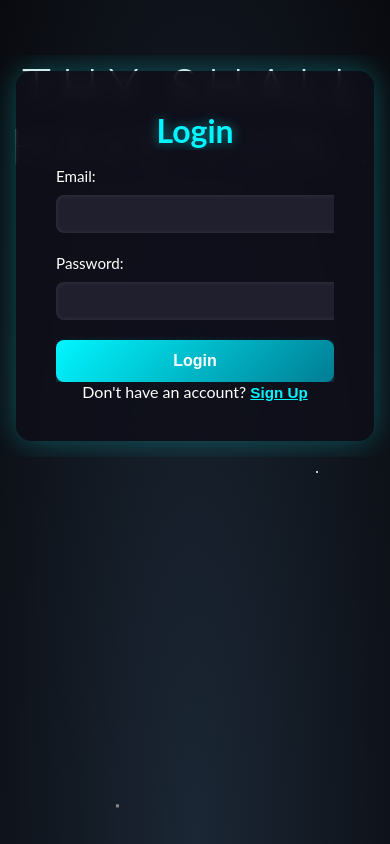
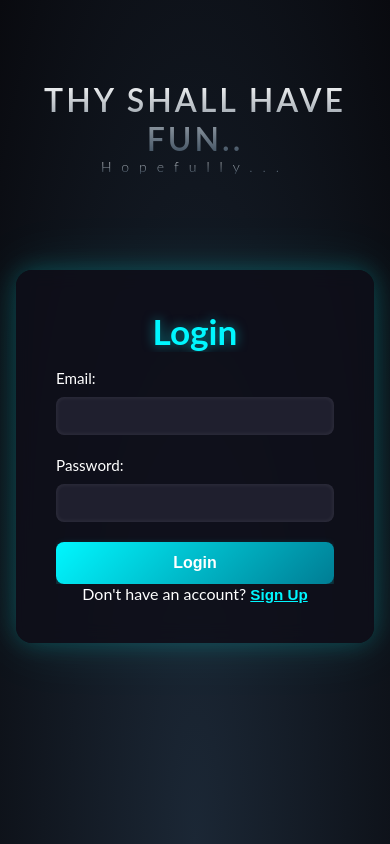
Before and after one commit to Nyanwarrior285/Arcade-Project, a Vue app in the folder frontend/: page / in a window 390 px wide. Built offline with nearby package versions, Linux system fonts and the light colour scheme.

Commit message:
change login page to responsive style

```diff
--- a/frontend/src/App.vue
+++ b/frontend/src/App.vue
@@ -187,16 +187,20 @@ function navigateTo(page) {
 
 <style scoped>
 
+
 .auth-container {
-  overflow-x:  hidden;
-  max-width: 400px;
-  margin: 2rem auto;
+  display: flex;
+  justify-content: center;
+  align-items: center;
+
+  width: 100%;
+  max-width: 100%;
+  height: 100vh;
+
   padding: 1rem;
-  border-radius: 8px;
-  margin-top: 14%;
+  padding-top: 10vh;
+  box-sizing: border-box;
 }
-
-
 
 .container {
   display: flex;
@@ -208,10 +212,9 @@ function navigateTo(page) {
   box-sizing: border-box;
 }
 
+.login-box {
 
-
-.login-box {
-  /* display: flex; */
+  display: block;
   background: rgba(15, 15, 25, 0.85);
   padding: 2.5rem;
   border-radius: 16px;
@@ -219,8 +222,10 @@ function navigateTo(page) {
   backdrop-filter: blur(10px);
   color: white;
   text-align: center;
-  max-width: 100% ;
-  margin: 0;
+  max-width: 400px;
+  width: 100%;
+  box-sizing: border-box;
+  margin: 0 auto;
   animation: fadeIn 1.2s ease-out;
   z-index: 2;
 
@@ -230,11 +235,12 @@ function navigateTo(page) {
   overflow-x: hidden;
   text-align: left;
   margin: 0 auto;
+  min-height: fit-content;
 }
 
 .login-box h2 {
   overflow-x: hidden;
-  font-size: 2rem;
+  font-size: 2.2rem;
   margin-bottom: 1rem;
   color: #00f7ff;
   text-shadow: 0 0 12px rgba(0, 247, 255, 0.5);
@@ -243,6 +249,7 @@ function navigateTo(page) {
 .login-box input {
   overflow-x:  hidden;
   width: 100%;
+  box-sizing: border-box;
   padding: 10px 12px;
   margin: 10px 0 20px;
   border: none;
@@ -269,10 +276,12 @@ function navigateTo(page) {
   border-radius: 8px;
   font-size: 1rem;
   width: 100%;
+  box-sizing: border-box;
   cursor: pointer;
   transition: background 0.3s, transform 0.2s, box-shadow 0.3s;
   box-shadow: 0 4px 10px rgba(0, 247, 255, 0.3);
 }
+
 
 .login-box button[type="submit"]:hover {
   background: linear-gradient(135deg, #00d0ff, #006a80);
@@ -402,8 +411,14 @@ function navigateTo(page) {
   -webkit-text-fill-color: transparent;
 }
 
+#title span:first-child {
+  font-size: 64px;
+  font-weight: 600;
+  letter-spacing: 12px;
+}
+
 #title span:nth-child(2) {
-  font-size: 20px;         /* or any size you want */
+  font-size: 20px;
 }
 
 
@@ -585,5 +600,36 @@ html, body {
 }
 
 
+@media (min-width: 600px) {
 
+  .login-box {
+    font-size: 1rem;
+  }
+
+  .login-box input,
+  .login-box button[type="submit"] {
+    font-size: 0.95rem;
+    padding: 10px;
+  }
+
+   #title span:first-child {
+    font-size: 42px;
+    letter-spacing: 6px;
+  }
+
+  #title span:nth-child(2) {
+    font-size: 16px;
+  }
+}
+
+@media (max-width: 480px) {
+  #title span:first-child {
+    font-size: 32px;
+    letter-spacing: 3px;
+  }
+
+  #title span:nth-child(2) {
+    font-size: 14px;
+  }
+}
 </style>
--- a/frontend/src/components/Minesweeper.vue
+++ b/frontend/src/components/Minesweeper.vue
@@ -255,6 +255,10 @@
         }
     }
 
+
+
+
+
 </script>
 
 
```
